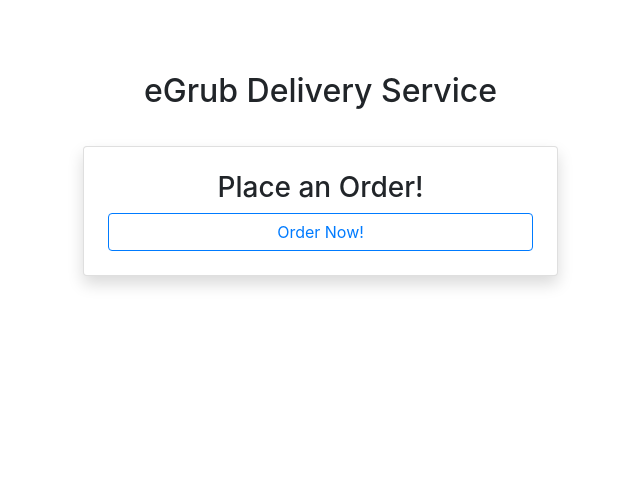
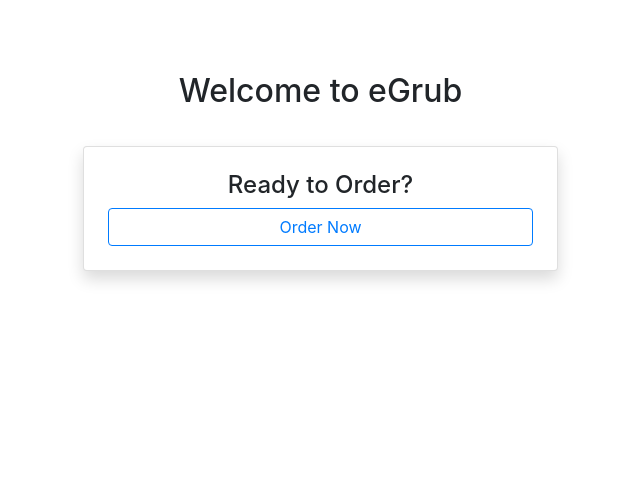
Before and after one commit to KDugg84/CI-eGrub-MS4-GP, a Django app: template eGrub/egrub/customers/templates/customers/index.html in a window 1280 px wide. Shown: the part 56-547 px from the top of the page, without its empty margins (367-1007 px from the left). Run offline with Django 3.2, Linux system fonts and the light colour scheme; the template is opened without the code that fills it, so the values that code supplies are empty; parts of the project's set-up code (start-up, migrations or seed data) failed here and were passed over; some libraries are stand-ins or nearby versions.

Commit message:
Add css ids of 'welcome' and 'ready'

```diff
--- a/eGrub/egrub/customers/templates/customers/index.html
+++ b/eGrub/egrub/customers/templates/customers/index.html
@@ -4,14 +4,14 @@
 <div class="container mb-5">
     <div class="row mt-5 justify-content-center" >
         <div class="col-md-8 col-sm-12 text-center offset-md-1 p-4 ">
-            <h2>eGrub Delivery Service</h2>
+            <h2 id="welcome">Welcome to eGrub</h2>
         </div>
     </div>
 
     <div class="row justify-content-center mt-1">
         <div class="card col-md-5 col-sm-12 text-center offset-md-1 p-4 rounded shadow p-3">
-            <h3>Place an Order!</h3>
-            <button class="btn btn-outline-primary">Order Now!</button>
+            <h4 id="ready">Ready to Order?</h4>
+            <button class="btn btn-outline-primary">Order Now</button>
         </div>
     </div>
 </div>
```
